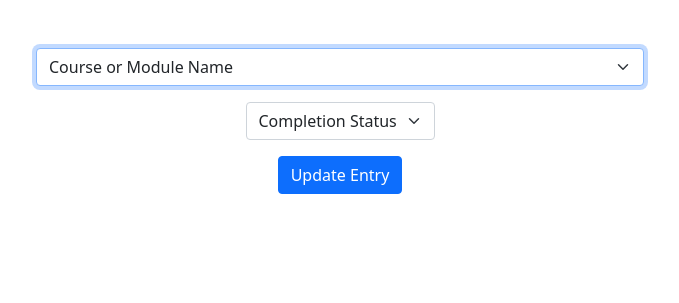
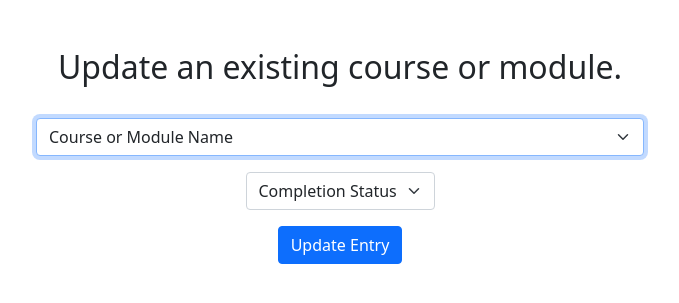
Before and after one commit to corey-richardson/course-progress-tracker, a Flask app: page /update in a window 1280 px wide. Shown: the part 66-369 px from the top of the page, without its empty margins (300-979 px from the left). Run offline with Flask 3, Linux system fonts and the light colour scheme; a user stored in the database is signed in.

Commit message:
Added title for Update page

```diff
--- a/mysite/templates/update.html
+++ b/mysite/templates/update.html
@@ -5,6 +5,7 @@
 {% endblock %}
 
 {% block main %}
+    <h2>Update an existing course or module.</h2> <br>
 
     <form action="/update" method="post">
         <div class="mb-3">
```
